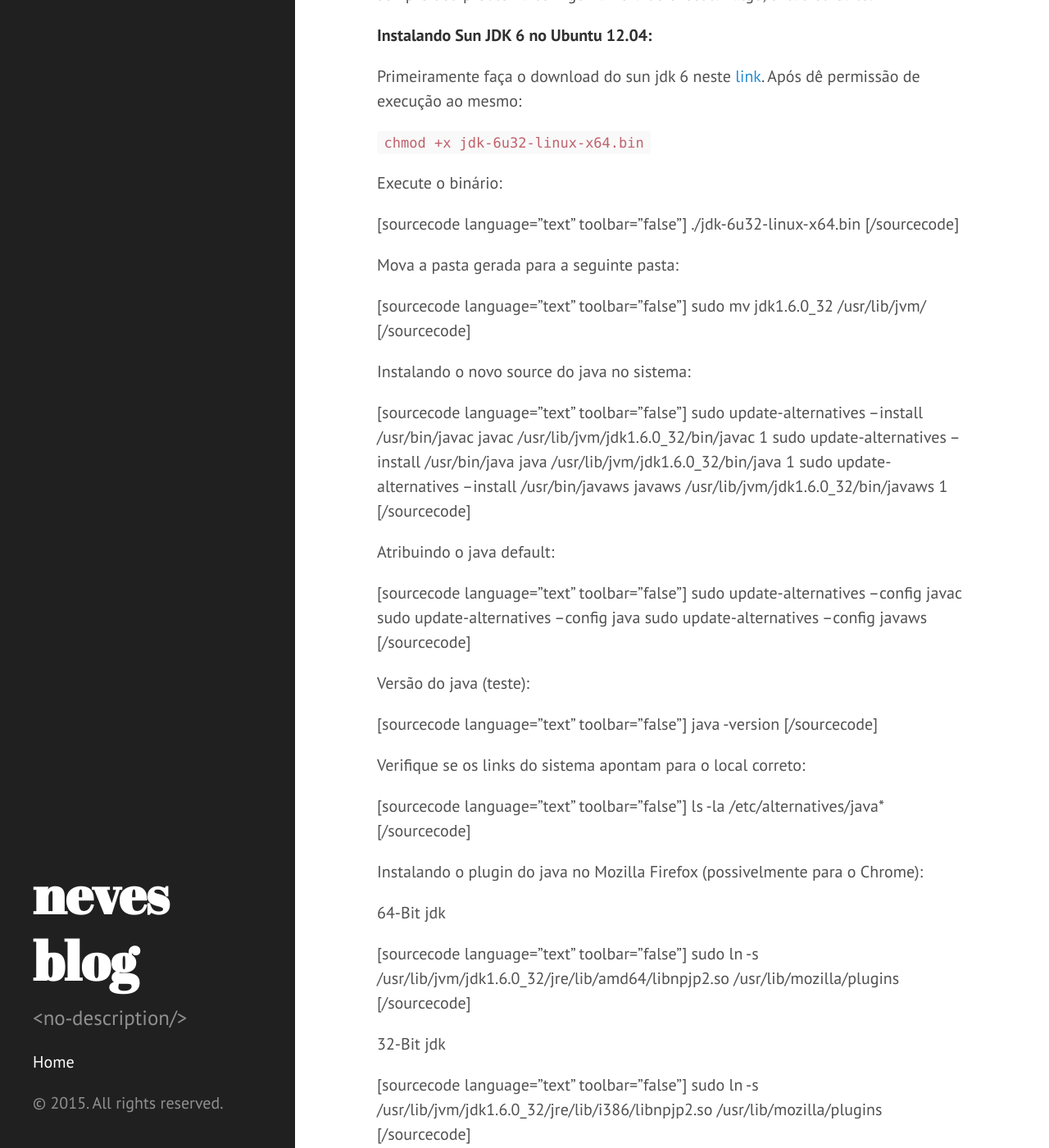
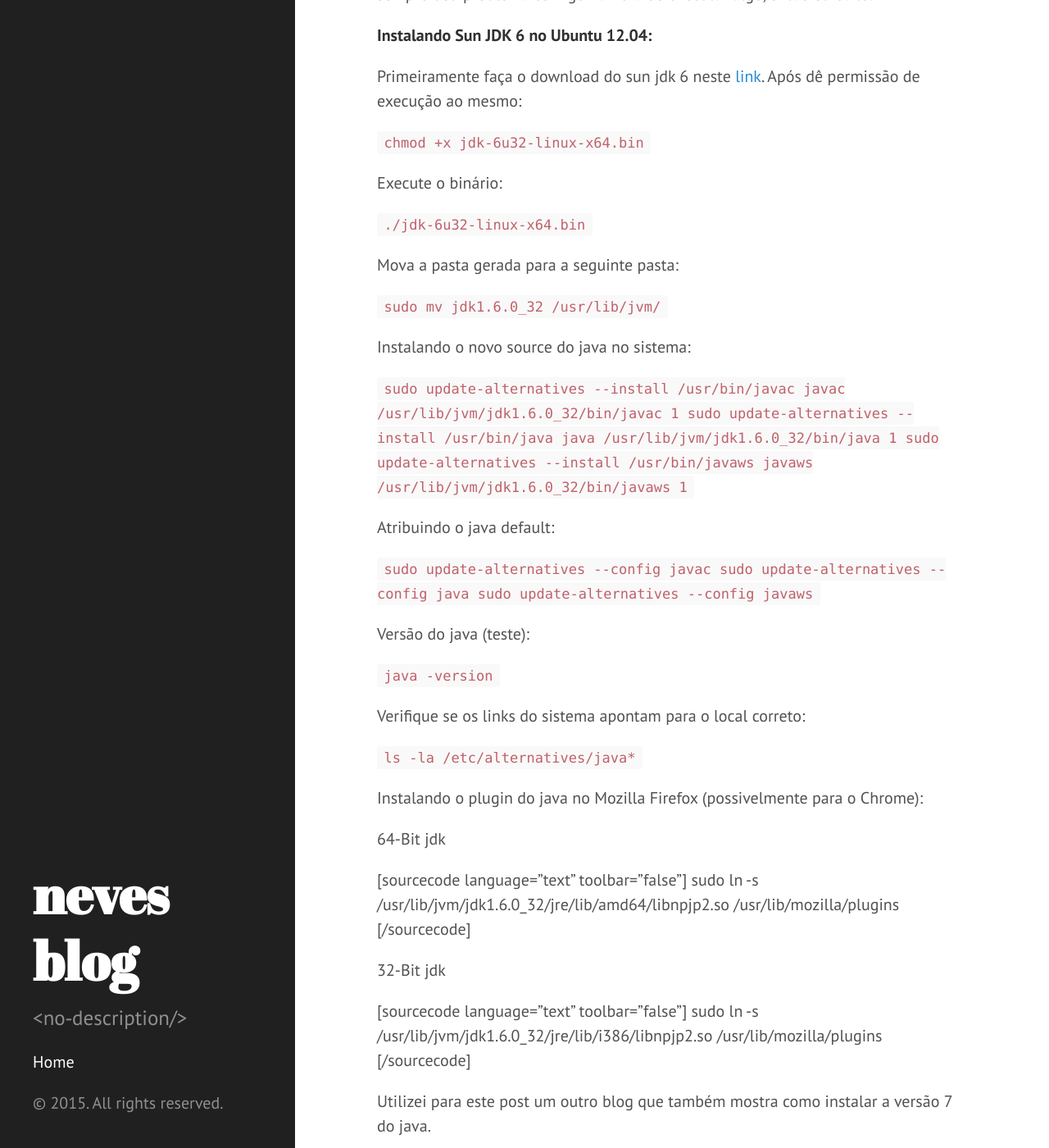
Before and after one commit to rafaelcneves/rafaelcneves.github.io, a Jekyll site: the page built from _posts/2012-07-16-instalando-sun-jdk-6-no-ubuntu.markdown, in a window 1280 px wide and 1400 px high, scrolled down 422 px. Shown: the whole window at 82% size. Built offline with Jekyll 4.4.1, drawn with Linux system fonts in a browser that asks for light colours.

Commit message:
Post update: Instalando sun jdk 6 no ubuntu

```diff
--- a/_posts/2012-07-16-instalando-sun-jdk-6-no-ubuntu.markdown
+++ b/_posts/2012-07-16-instalando-sun-jdk-6-no-ubuntu.markdown
@@ -18,43 +18,31 @@ Após dê permissão de execução ao mesmo:
 
 Execute o binário:
 
-[sourcecode language="text" toolbar="false"]
-./jdk-6u32-linux-x64.bin
-[/sourcecode]
+`./jdk-6u32-linux-x64.bin`
 
 Mova a pasta gerada para a seguinte pasta:
 
-[sourcecode language="text" toolbar="false"]
-sudo mv jdk1.6.0_32 /usr/lib/jvm/
-[/sourcecode]
+`sudo mv jdk1.6.0_32 /usr/lib/jvm/`
 
 Instalando o novo source do java no sistema:
 
-[sourcecode language="text" toolbar="false"]
-sudo update-alternatives --install /usr/bin/javac javac /usr/lib/jvm/jdk1.6.0_32/bin/javac 1
+`sudo update-alternatives --install /usr/bin/javac javac /usr/lib/jvm/jdk1.6.0_32/bin/javac 1
 sudo update-alternatives --install /usr/bin/java java /usr/lib/jvm/jdk1.6.0_32/bin/java 1
-sudo update-alternatives --install /usr/bin/javaws javaws /usr/lib/jvm/jdk1.6.0_32/bin/javaws 1
-[/sourcecode]
+sudo update-alternatives --install /usr/bin/javaws javaws /usr/lib/jvm/jdk1.6.0_32/bin/javaws 1`
 
 Atribuindo o java default:
 
-[sourcecode language="text" toolbar="false"]
-sudo update-alternatives --config javac
+`sudo update-alternatives --config javac
 sudo update-alternatives --config java
-sudo update-alternatives --config javaws
-[/sourcecode]
+sudo update-alternatives --config javaws`
 
 Versão do java (teste):
 
-[sourcecode language="text" toolbar="false"]
-java -version
-[/sourcecode]
+`java -version`
 
 Verifique se os links do sistema apontam para o local correto:
 
-[sourcecode language="text" toolbar="false"]
-ls -la /etc/alternatives/java*
-[/sourcecode]
+`ls -la /etc/alternatives/java*`
 
 Instalando o plugin do java no Mozilla Firefox (possivelmente para o Chrome):
 
```
